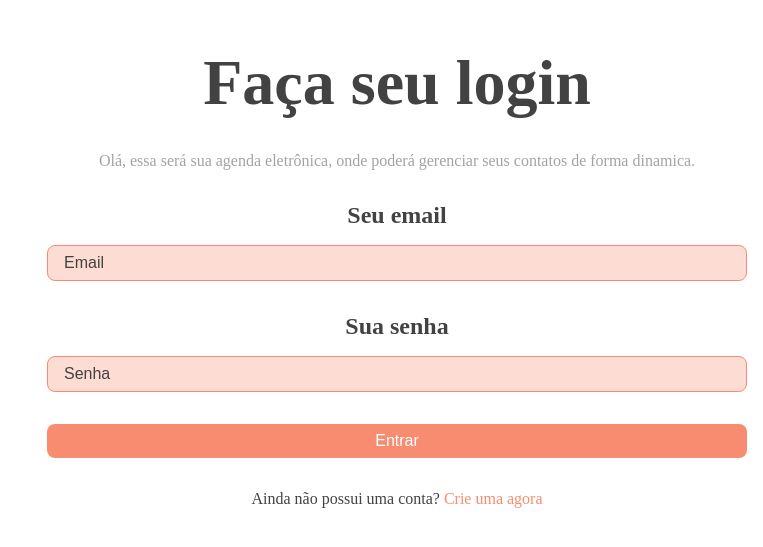
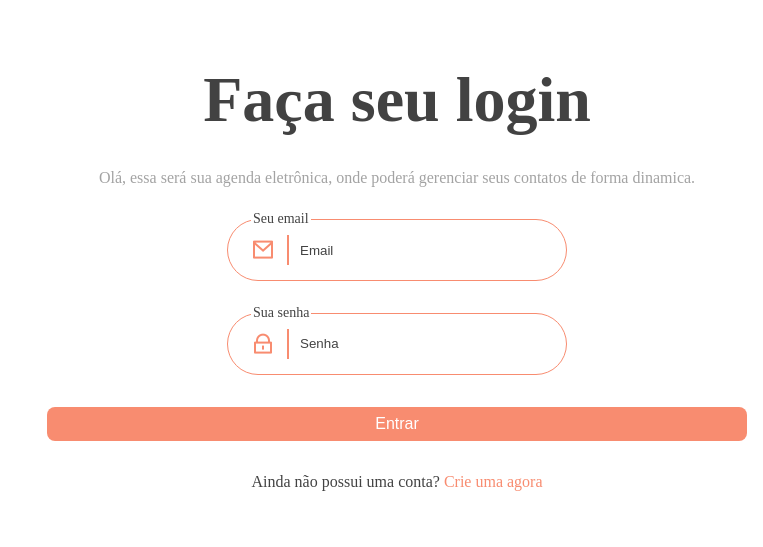
Before and after one commit to andrezadesousa/agenda-eletronica, a React (Create React App) app in the folder agenda-app/: page / in a window 1280 px wide. Shown: the part 123-670 px from the top of the page, without its empty margins (517-1280 px from the left). Built offline with nearby package versions, Linux system fonts and the light colour scheme; a web font is replaced by a local one.

Commit message:
Style: adding fixes on input component

```diff
--- a/agenda-app/src/components/input/index.css
+++ b/agenda-app/src/components/input/index.css
@@ -1,44 +1,54 @@
-.container {
-  display: grid;
-  gap: 1rem;
-  align-items: center;
-  justify-content: center;
-  justify-items: center;
+.form {
+  width: 100%;
+  max-width: 340px;
 }
 
-.title__input {
-  font-size: var(--h2-font-size);
+.form__field {
+  position: relative;
 }
 
-.input {
-  font-size: var(--normal-font-size);
-  border: none;
-  background-color: rgba(248, 140, 112, 0.3);
-  border-radius: 0.5rem;
-  padding: 0.5rem 1rem;
+.form__input {
+  width: 100%;
+  border: 1px solid var(--focus-color);
+  padding: 1.4rem 1.4rem 1.4rem 4.5rem;
+  border-radius: 4rem;
   outline: none;
-  color: var(--text-color);
-  border: 1px solid var(--focus-color);
+  font-weight: 500;
+  transition: focus-color 0.4s, box-shadow 0.4s;
 }
 
-.input::placeholder {
+.form__input::placeholder {
   color: var(--text-color);
 }
 
-@media screen and (max-width: 500px) {
-  .input {
-    width: auto;
-  }
+.form__label {
+  position: absolute;
+  left: 1.5rem;
+  top: -0.65rem;
+  background-color: var(--body-color);
+  padding: 2px;
+  font-size: var(--small-font-size);
+  font-weight: 500;
 }
 
-@media screen and (min-width: 502px) {
-  .input {
-    width: 400px;
-  }
+.form__icon {
+  height: max-content;
+  font-size: 1.5rem;
+  position: absolute;
+  left: 1.5rem;
+  top: 0;
+  bottom: 0;
+  margin-block: auto;
+  color: var(--focus-color);
 }
 
-@media screen and (min-width: 1150px) {
-  .input {
-    width: 700px;
-  }
+.form__field::after {
+  content: "";
+  position: absolute;
+  height: 28px;
+  border: 1px solid var(--focus-color);
+  left: 3.75rem;
+  top: 0;
+  bottom: 0;
+  margin-block: auto;
 }
--- a/agenda-app/src/components/input/index.tsx
+++ b/agenda-app/src/components/input/index.tsx
@@ -5,13 +5,25 @@ type InputTextProps = {
   title: string;
   placeholder: string;
   type: string;
+  icon?: string;
 };
 
-export const Input = ({ title, placeholder, type }: InputTextProps) => {
+export const Input = ({ title, placeholder, type, icon }: InputTextProps) => {
   return (
-    <div className="container">
-      <h1 className="title__input">{title}</h1>
-      <input className="input" type={type} placeholder={placeholder}></input>
-    </div>
+    <form action="" className="form" id="form">
+      <div className="form__field">
+        <label htmlFor="email" className="form__label">
+          {title}
+        </label>
+        <input
+          type={type}
+          placeholder={placeholder}
+          required
+          id={type}
+          className="form__input"
+        ></input>
+        <i className={`form__icon ${icon}`}></i>
+      </div>
+    </form>
   );
 };
--- a/agenda-app/src/pages/contactRegistration/index.css
+++ b/agenda-app/src/pages/contactRegistration/index.css
@@ -1,5 +1,5 @@
 .addContact__section {
-  background-color: #fef6ef;
+  background-color: var(--body-color);
 }
 
 .addContact__header {
@@ -51,6 +51,7 @@
   display: flex;
   flex-direction: column;
   align-items: center;
+  gap: 1rem;
 }
 
 .addContact__form button {
--- a/agenda-app/src/pages/contactRegistration/index.jsx
+++ b/agenda-app/src/pages/contactRegistration/index.jsx
@@ -23,10 +23,30 @@ export const AddContact = () => {
       </div>
       <div className="addContact__container">
         <div className="addContact__form">
-          <Input title="Nome" placeholder="Nome" type="text" />
-          <Input title="Endereço" placeholder="Endereço" type="text" />
-          <Input title="Telefone" placeholder="Telefone" type="text" />
-          <Input title="E-mail" placeholder="E-mail" type="email" />
+          <Input
+            title="Nome"
+            placeholder="Nome"
+            type="text"
+            icon="ri-user-line"
+          />
+          <Input
+            title="Endereço"
+            placeholder="Endereço"
+            type="text"
+            icon="ri-map-pin-line"
+          />
+          <Input
+            title="Telefone"
+            placeholder="Telefone"
+            type="text"
+            icon="ri-phone-line"
+          />
+          <Input
+            title="E-mail"
+            placeholder="E-mail"
+            type="email"
+            icon="ri-mail-line"
+          />
           <ButtonPink title="Cadastrar" onSubmit={() => {}} />
         </div>
         <div className="addContact__content">
--- a/agenda-app/src/pages/login/index.tsx
+++ b/agenda-app/src/pages/login/index.tsx
@@ -16,8 +16,18 @@ export const Login = () => {
           Olá, essa será sua agenda eletrônica, onde poderá gerenciar seus
           contatos de forma dinamica.{" "}
         </p>
-        <Input title="Seu email" placeholder="Email" type="email" />
-        <Input title="Sua senha" placeholder="Senha" type="password" />
+        <Input
+          title="Seu email"
+          placeholder="Email"
+          type="email"
+          icon="ri-mail-line"
+        />
+        <Input
+          title="Sua senha"
+          placeholder="Senha"
+          type="password"
+          icon="ri-lock-line"
+        />
         <ButtonPink title="Entrar" onSubmit={() => {}} />
         <div className="login__footer">
           <p className="login__footer__text">
--- a/agenda-app/src/pages/register/index.tsx
+++ b/agenda-app/src/pages/register/index.tsx
@@ -12,8 +12,18 @@ export const Register = () => {
     <div className="register__container">
       <div className="register__form">
         <img src={Favicon} alt="logo" />
-        <Input title="Seu email" placeholder="Email" type="email" />
-        <Input title="Sua senha" placeholder="Senha" type="password" />
+        <Input
+          title="Seu email"
+          placeholder="Email"
+          type="email"
+          icon="ri-mail-line"
+        />
+        <Input
+          title="Sua senha"
+          placeholder="Senha"
+          type="password"
+          icon="ri-lock-line"
+        />
         <ButtonPink title="Cadastrar" onSubmit={() => {}} />
       </div>
       <div className="register__content">
```
